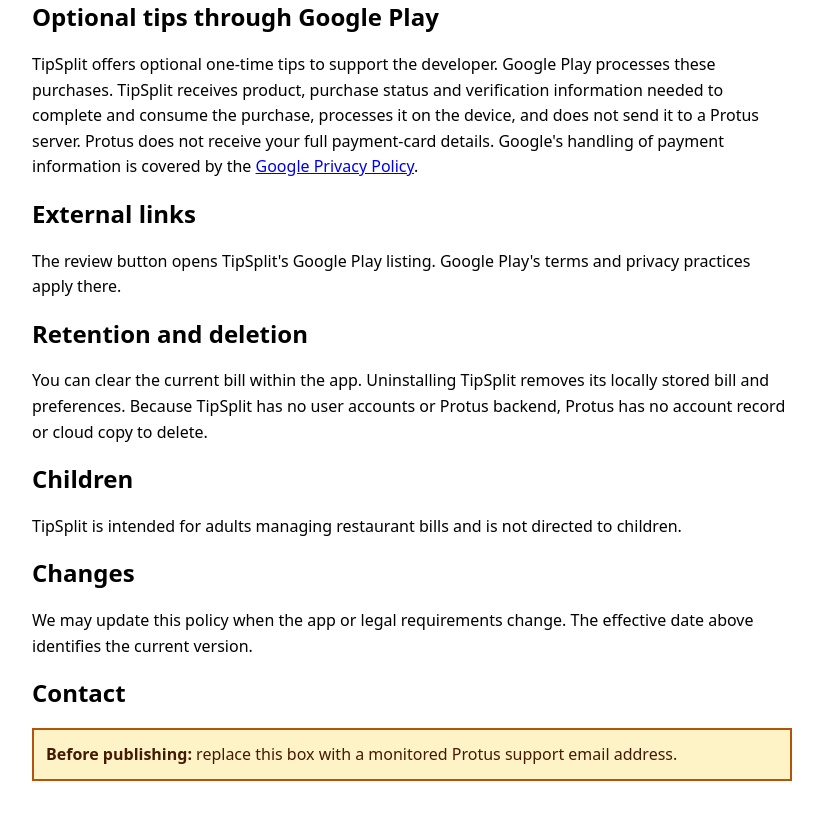
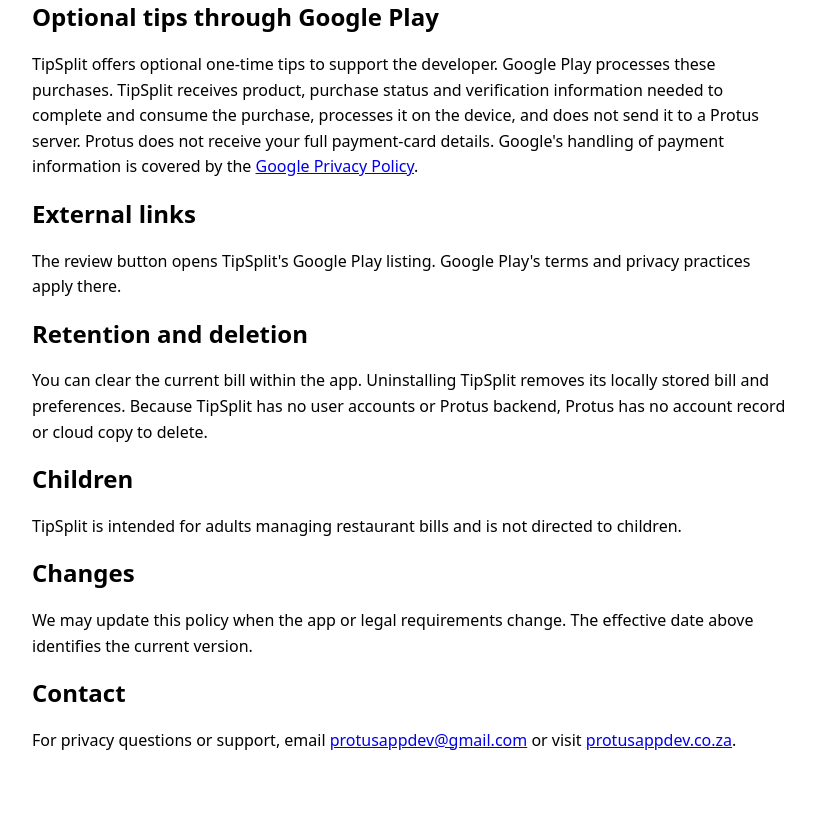
Before and after one commit to protusappdev-code/TipSplit, a plain HTML site: page privacy-policy-template.html in a window 1280 px wide. Shown: the part 1009-1828 px from the top of the page, without its empty margins (228-1051 px from the left). Drawn offline with Linux system fonts and the light colour scheme.

Commit message:
Add files via upload

```diff
--- a/privacy-policy-template.html
+++ b/privacy-policy-template.html
@@ -8,7 +8,6 @@
     :root { color-scheme: light dark; font-family: system-ui, sans-serif; line-height: 1.6; }
     body { max-width: 760px; margin: 0 auto; padding: 32px 20px 64px; }
     h1, h2 { line-height: 1.2; }
-    .replace { padding: 12px; border: 2px solid #b45309; background: #fef3c7; color: #451a03; }
   </style>
 </head>
 <body>
@@ -45,6 +44,6 @@
   <p>We may update this policy when the app or legal requirements change. The effective date above identifies the current version.</p>
 
   <h2>Contact</h2>
-  <p class="replace"><strong>Before publishing:</strong> replace this box with a monitored Protus support email address.</p>
+  <p>For privacy questions or support, email <a href="mailto:protusappdev@gmail.com">protusappdev@gmail.com</a> or visit <a href="https://protusappdev.co.za">protusappdev.co.za</a>.</p>
 </body>
 </html>
```
